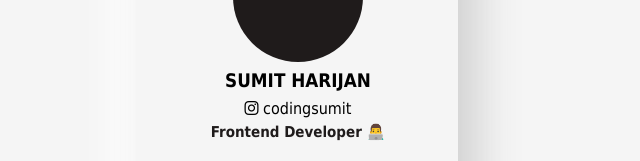
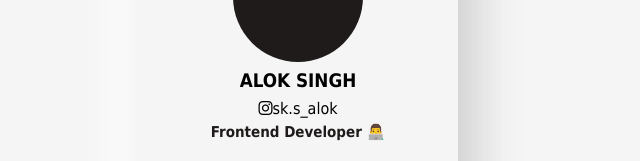
Before and after one commit to alokdevs06/Project-using-html-Css., a plain HTML site: page Animated profile card/index.html in a window 1280 px wide. Shown: the part 262-423 px from the top of the page, without its empty margins (342-982 px from the left). Drawn offline with Linux system fonts and the light colour scheme.

Commit message:
Update index.html

```diff
--- a/Animated profile card/index.html
+++ b/Animated profile card/index.html
@@ -18,8 +18,8 @@
         </div>
         <!-- 2 -->
         <div class="main-content">
-            <h3 class="name">Sumit Harijan</h3>
-            <span><i class="fab fa-instagram"></i> codingsumit</span>
+            <h3 class="name">Alok Singh</h3>
+            <span><i class="fab fa-instagram"></i>sk.s_alok</span>
             <h4 class="title">Frontend developer 👨‍💻</h4>
         </div>
         <!-- 3 -->
```
